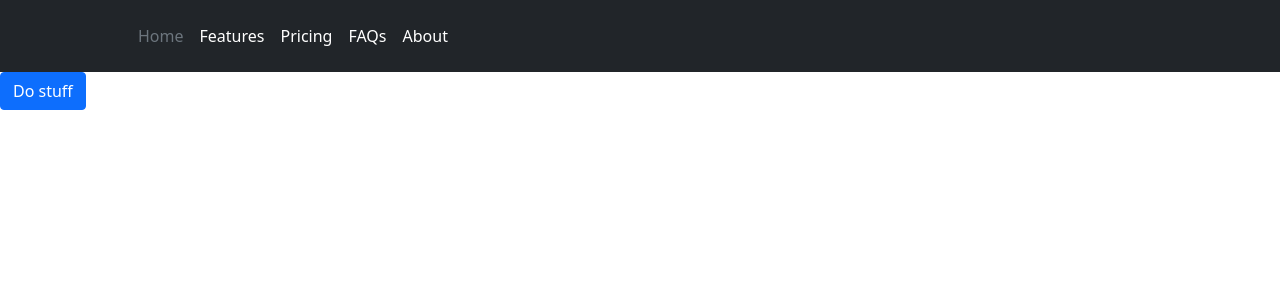
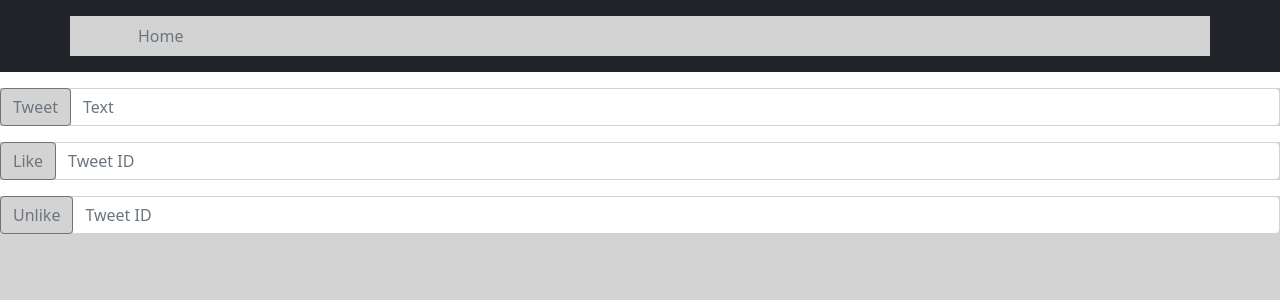
Before and after one commit to Meyerwire/tweepy, a Python web app: template webapp/templates/html/index.html in a window 1280 px wide. Shown: the top 300 px of the page. Run offline with Jinja, Linux system fonts and the light colour scheme; the template is opened without the code that fills it, so the values that code supplies are empty.

Commit message:
neuster stand

```diff
--- a/webapp/templates/css/style.css
+++ b/webapp/templates/css/style.css
@@ -1,3 +1,3 @@
 *{
-    background-color: black;
+    background-color: lightgrey;
 }
--- a/webapp/templates/html/index.html
+++ b/webapp/templates/html/index.html
@@ -4,9 +4,9 @@
     <meta charset="UTF-8">
     <meta name="viewport" content="width=device-width, initial-scale=1.0">
     <meta http-equiv="X-UA-Compatible" content="ie=edge">
-    <!--<link href = "../css/style.css" rel = "stylesheet">-->
     <link href="https://cdn.jsdelivr.net/npm/bootstrap@5.1.3/dist/css/bootstrap.min.css" rel="stylesheet" integrity="sha384-1BmE4kWBq78iYhFldvKuhfTAU6auU8tT94WrHftjDbrCEXSU1oBoqyl2QvZ6jIW3" crossorigin="anonymous">
-    <title>Tweepyl</title>
+    <link href = "../css/style.css" rel = "stylesheet">
+    <title>Tweepy</title>
 </head>
 
 <header class="p-3 bg-dark text-white">
@@ -18,10 +18,7 @@
 
             <ul class="nav col-12 col-lg-auto me-lg-auto mb-2 justify-content-center mb-md-0">
                 <li><a href="#" class="nav-link px-2 text-secondary">Home</a></li>
-                <li><a href="#" class="nav-link px-2 text-white">Features</a></li>
-                <li><a href="#" class="nav-link px-2 text-white">Pricing</a></li>
-                <li><a href="#" class="nav-link px-2 text-white">FAQs</a></li>
-                <li><a href="#" class="nav-link px-2 text-white">About</a></li>
+
             </ul>
 
         </div>
@@ -31,11 +28,29 @@
 
 <body>
 
-    <!--<div class="input-group mb-3">
-        <span class="input-group-text" id="inputGroup-sizing-default">Default</span>
-        <input type="text" class="form-control" aria-label="Sizing example input" aria-describedby="inputGroup-sizing-default">
-    </div> -->
 
-    <button type="button" class="btn btn-primary">Do stuff</button>
+    <div class="input-group mb-3 mt-3">
+        <div class="input-group-prepend">
+            <button class="btn btn-outline-secondary" type="button" method="POST">Tweet</button>
+          </div>
+        <input type="text" class="form-control" aria-label="Tweet Text" placeholder="Text" aria-describedby="inputGroup-sizing-default">
+    </div>
+
+    <div class="input-group mb-3">
+        <div class="input-group-prepend">
+            <button class="btn btn-outline-secondary" type="button" method="POST">Like</button>
+          </div>
+        <input type="text" class="form-control" aria-label="Tweet ID" placeholder="Tweet ID" aria-describedby="inputGroup-sizing-default">
+    </div>
+
+    <div class="input-group mb-3">
+        <div class="input-group-prepend">
+            <button class="btn btn-outline-secondary" type="button" method="POST">Unlike</button>
+          </div>
+        <input type="text" class="form-control" aria-label="Tweet ID" placeholder="Tweet ID" aria-describedby="inputGroup-sizing-default">
+    </div>
+
+
+   <!-- <button type="button" class="btn btn-primary">Do stuff</button> -->
 </body>
 </html>
```
Also changed, not shown: webapp/app.py (+6 -3 lines).
